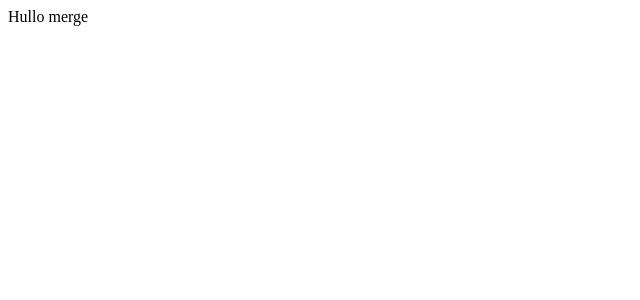
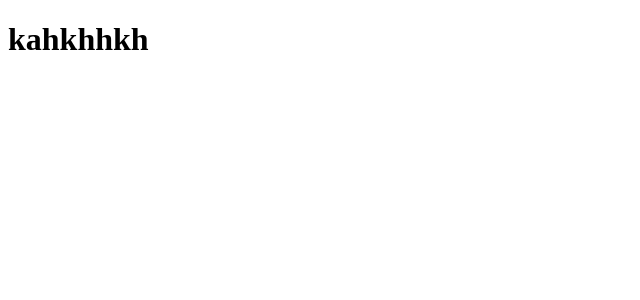
Before and after one commit to SabaAhmad21/Tenants-Info, an Angular app in the folder myTenants/: page / in a window 1280 px wide. Shown: the top 300 px of the page, without its empty margins (0-640 px from the left). Built offline with nearby package versions, Linux system fonts and the light colour scheme.

Commit message:
checking 18:45

```diff
--- a/myTenants/src/app/forms/tenant-details/tenant-details.component.html
+++ b/myTenants/src/app/forms/tenant-details/tenant-details.component.html
@@ -1 +1 @@
-Hullo merge
+<h1>kahkhhkh</h1>
```
